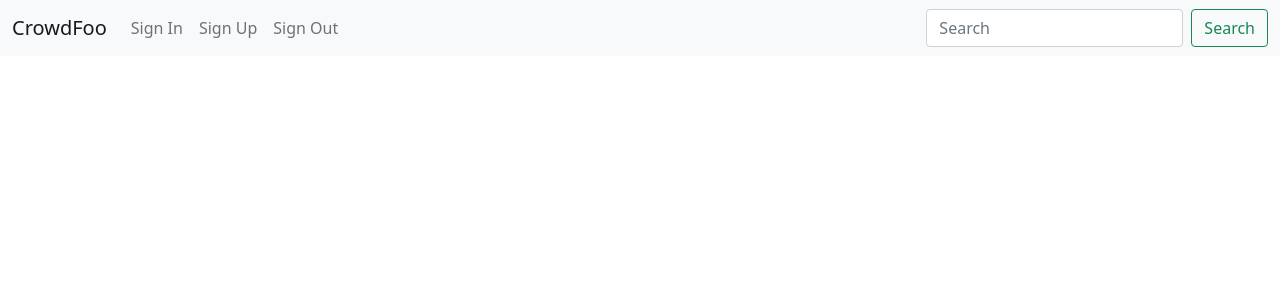
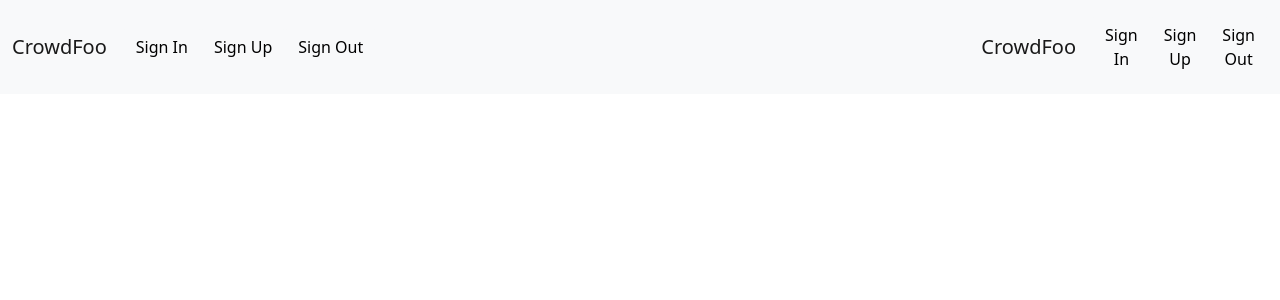
Before and after one commit to springerc4/CrowdFoo, a PHP site: page / in a window 1280 px wide. Shown: the top 300 px of the page. Run offline with PHP 8.4, Linux system fonts and the light colour scheme; some libraries are stand-ins or nearby versions.

Commit message:
Auth progress

```diff
--- a/index.php
+++ b/index.php
@@ -1,22 +1,37 @@
 <?php
+    require_once('settings.php');
+    require_once('authentication.php');
+
     session_start();
     if (!isset($_SESSION['logged'])) {
         $_SESSION['logged'] = 'false';
     }
+
+
+    if (count($_POST) > 0) {
+        if ($_GET['action'] == 'register') {
+            signup($db, $_POST['email'], $_POST['password'], $_POST['firstname'], $_POST['lastname']);
+        }
+        else if ($_GET['action'] == 'login') {
+            signin($db, $_POST['email'], $_POST['password']);
+        }
+        else {
+            signout();
+        }
+    }
+
 ?>
 
-
-
-<!doctype html>
+<!DOCTYPE html>
 <html lang="en">
     <head>
-
         <meta charset="utf-8">
         <meta name="viewport" content="width=device-width, initial-scale=1">
         <link href="https://cdn.jsdelivr.net/npm/bootstrap@5.1.3/dist/css/bootstrap.min.css" rel="stylesheet" integrity="sha384-1BmE4kWBq78iYhFldvKuhfTAU6auU8tT94WrHftjDbrCEXSU1oBoqyl2QvZ6jIW3" crossorigin="anonymous">
 
-    <title>CrowdFoo</title>
+        <title>Sign Up</title>
     </head>
+
     <body>
 
     <nav class="navbar navbar-expand-lg navbar-light bg-light">
@@ -28,33 +43,123 @@
         <div class="collapse navbar-collapse" id="navbarSupportedContent">
             <ul class="navbar-nav me-auto mb-2 mb-lg-0">
                 <li class="nav-item">
-            <a class="nav-link" aria-current="page" href="signin.php">Sign In</a>
+                    <button type="button" class="btn btn-light" data-bs-toggle="modal" data-bs-target="#signinmodal">
+                        Sign In
+                    </button>
                 </li>
                 <li class="nav-item">
-            <a class="nav-link" href="signup.php">Sign Up</a>
+                    <button type="button" class="btn btn-light" data-bs-toggle="modal" data-bs-target="#signupmodal">
+                        Sign Up
+                    </button>
                 </li>
                 <?php
-                //if ($_SESSION['logged']) {
+                    if ($_SESSION['logged']) {
                 ?>
                         <li class="nav-item">
-                    <a class="nav-link" href="signout.php">Sign Out</a>
+                            <button type="button" class="btn btn-light" data-bs-toggle="modal" data-bs-target="#signoutmodal">
+                                Sign Out
+                            </button>
                         </li>
                 <?php
-                //}
+                    }
 
                 ?>
             </ul>
-        <form class="d-flex">
-            <input class="form-control me-2" type="search" placeholder="Search" aria-label="Search">
-            <button class="btn btn-outline-success" type="submit">Search</button>
+        </div>
+    </div>
+
+    <!-- Sign Up Modal -->
+    <div class="modal fade" id="signupmodal" tabindex="-1" aria-labelledby="signupmodallabel" aria-hidden="true">
+        <div class="modal-dialog">
+            <div class="modal-content">
+                <div class="modal-header">
+                    <h5 class="modal-title" id="exampleModalLabel">Sign Up</h5>
+                    <button type="button" class="btn-close" data-bs-dismiss="modal" aria-label="Close"></button>
+                </div>
+                <form method="post" action="signup.php?action=register">
+                    <div class="modal-body">
+                        <div class="mb-3">
+                            <label for="email" class="form-label">Email address</label>
+                            <input type="email" class="form-control" id="email" name="email" aria-describedby="emailHelp">
+                        </div>
+                        <div class="mb-3">
+                            <label for="password" class="form-label">Password</label>
+                            <input type="password" class="form-control" id="password" name="password">
+                        </div>
+                        <div class="col-auto">
+                            <span id="passwordHelpInline" class="form-text">
+                                Must be 8-16 characters long.
+                            </span>
+                        </div>
+                        <br><br>
+                        <div class="mb-3">
+                            <label for="firstname" class="form-label">First Name</label>
+                            <input type="text" class="form-control" id="firstname" name="firstname">
+                        </div>
+                        <div class="mb-3">
+                            <label for="lastname" class="form-label">Last Name</label>
+                            <input type="text" class="form-control" id="lastname" name="lastname">
+                        </div>
+                    </div>
+                    <div class="modal-footer">
+                        <button type="button" class="btn btn-secondary" data-bs-dismiss="modal">Cancel</button>
+                        <button type="submit" class="btn btn-primary">Submit</button>
+                    </div>
                 </form>
             </div>
         </div>
-    </nav>
+    </div>
+
+    <!-- Sign In Modal -->
+    <div class="modal fade" id="signinmodal" tabindex="-1" aria-labelledby="signinmodallabel" aria-hidden="true">
+        <div class="modal-dialog">
+            <div class="modal-content">
+                <div class="modal-header">
+                    <h5 class="modal-title" id="exampleModalLabel">Sign In</h5>
+                    <button type="button" class="btn-close" data-bs-dismiss="modal" aria-label="Close"></button>
+                </div>
+                <form method="post" action="signup.php?action=login">
+                    <div class="modal-body">
+                        <div class="mb-3">
+                            <label for="email" class="form-label">Email address</label>
+                            <input type="email" class="form-control" id="email" name="email" aria-describedby="emailHelp">
+                        </div>
+                        <div class="mb-3">
+                            <label for="password" class="form-label">Password</label>
+                            <input type="password" class="form-control" id="password" name="password">
+                        </div>
+                        <br><br>
+                    </div>
+                    <div class="modal-footer">
+                        <button type="button" class="btn btn-secondary" data-bs-dismiss="modal">Cancel</button>
+                        <button type="submit" class="btn btn-primary">Sign In</button>
+                    </div>
+                </form>
+            </div>
+        </div>
+    </div>
+
+    <!-- Sign Out Modal -->
+    <div class="modal fade" id="signoutmodal" tabindex="-1" aria-labelledby="signoutmodallabel" aria-hidden="true">
+        <div class="modal-dialog">
+            <div class="modal-content">
+                <div class="modal-header">
+                    <h5 class="modal-title" id="exampleModalLabel">Sign Out?</h5>
+                    <button type="button" class="btn-close" data-bs-dismiss="modal" aria-label="Close"></button>
+                </div>
+                <form method="post" action="signup.php?action=logout">
+                    <div class="modal-body">
+                        Are you sure you want to sign out?
+                    </div>
+                    <div class="modal-footer">
+                        <button type="button" class="btn btn-secondary" data-bs-dismiss="modal">Cancel</button>
+                        <button type="submit" class="btn btn-primary">Sign Out</button>
+                    </div>
+                </form>
+            </div>
+        </div>
+    </div>
 
         <script src="https://cdn.jsdelivr.net/npm/bootstrap@5.1.3/dist/js/bootstrap.bundle.min.js" integrity="sha384-ka7Sk0Gln4gmtz2MlQnikT1wXgYsOg+OMhuP+IlRH9sENBO0LRn5q+8nbTov4+1p" crossorigin="anonymous"></script>
-    <script src="https://cdn.jsdelivr.net/npm/@popperjs/core@2.10.2/dist/umd/popper.min.js" integrity="sha384-7+zCNj/IqJ95wo16oMtfsKbZ9ccEh31eOz1HGyDuCQ6wgnyJNSYdrPa03rtR1zdB" crossorigin="anonymous"></script>
-    <script src="https://cdn.jsdelivr.net/npm/bootstrap@5.1.3/dist/js/bootstrap.min.js" integrity="sha384-QJHtvGhmr9XOIpI6YVutG+2QOK9T+ZnN4kzFN1RtK3zEFEIsxhlmWl5/YESvpZ13" crossorigin="anonymous"></script>
-
     </body>
 </html>
```
Lines whose indentation alone changed are shown as unchanged.
